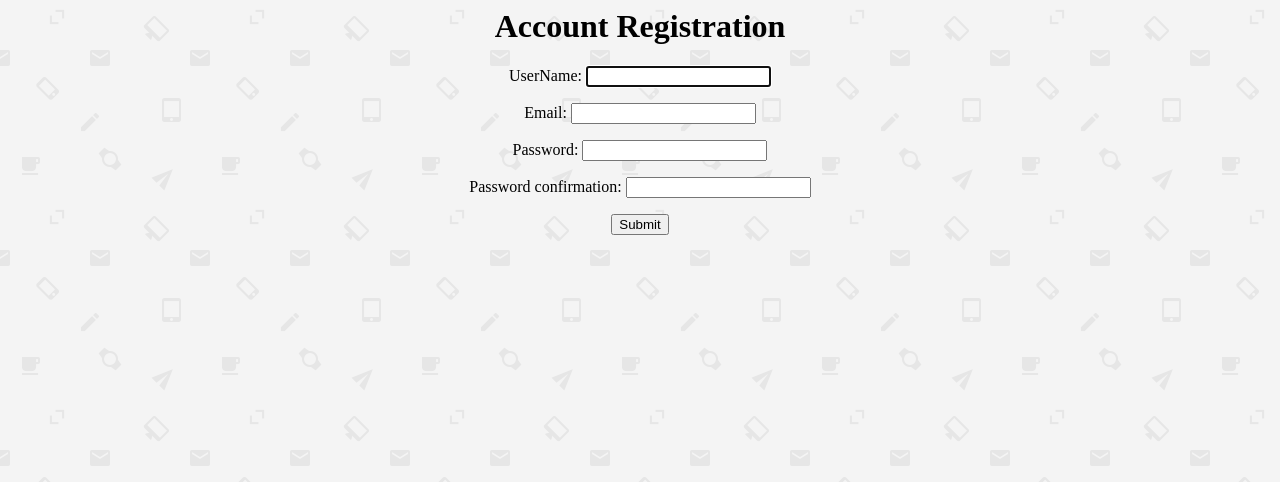
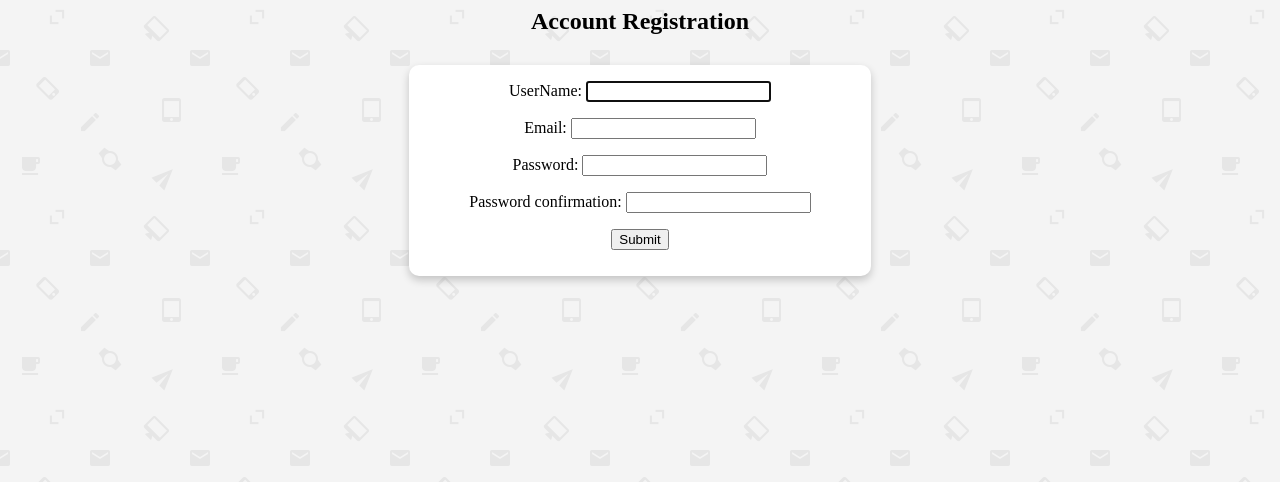
Before and after one commit to j-l5662/Kanban-Site, a Django app: template templates/registration/registration.html in a window 1280 px wide. Shown: the top 482 px of the page. Run offline with Django 3.2, Linux system fonts and the light colour scheme; the template is opened without the code that fills it: values that come from a table or form of the project are taken from there, others are empty; tables that the repository leaves empty hold one stand-in row (values such as "Sample post").

Commit message:
Added the box around the login form

```diff
--- a/accounts/static/accounts/style.css
+++ b/accounts/static/accounts/style.css
@@ -3,6 +3,15 @@
 }
 #login_form {
   text-align: center;
+  float: inherit;
+  display: inline-block;
+  margin-top: 50px;
+  box-shadow: 0 4px 8px 0 rgba(0, 0, 0, 0.2);
+  background-color: #fff;
+  padding: 0px 60px 10px;
+  max-width: 529px;
+  text-align: center;
+  border-radius: 10px;
 }
 
 input[type=submit]:hover {
@@ -13,3 +22,26 @@ input[type=submit]:hover {
 body {
   background-image: url('/static/img/email-pattern.png')
 }
+
+#register_form {
+  text-align: center;
+  float: inherit;
+  display: inline-block;
+  margin-top: 10px;
+  box-shadow: 0 4px 8px 0 rgba(0, 0, 0, 0.2);
+  background-color: #fff;
+  padding: 0px 60px 10px;
+  max-width: 529px;
+  text-align: center;
+  border-radius: 10px;
+}
+
+#field_label {
+    display: inline-block;
+    text-align: left;
+}
+
+#field {
+  display: inline;
+  text-align: right;
+}
--- a/cards/static/cards/style.css
+++ b/cards/static/cards/style.css
@@ -10,6 +10,11 @@ input[value='Save'] {
 body {
   background-image: url('/static/img/email-pattern.png')
 }
+
+#login_page {
+  align: center;
+}
+
 #cancel_button {
     text-align: left;
     margin-left: -30px;
@@ -20,6 +25,7 @@ body {
   margin-top: 10px;
   display: inline-block;
 }
+
 #form {
   display:inline;
 }
--- a/templates/registration/login.html
+++ b/templates/registration/login.html
@@ -1,7 +1,8 @@
 {% load static %}
 <html>
 <link rel="stylesheet" type="text/css" href="{% static 'accounts/style.css' %}">
-  <h2 align ="center">Login Page</h2>
+  <div align=' center'id="login_page">
+    <h2>Login Page</h2>
     <div id="login_form">
       <form method="POST"> {% csrf_token %}
         {% for field in form %}
@@ -19,4 +20,5 @@
         <button type="submit">Login</button>
       </form>
     </div>
+  </div>
 </html>
--- a/templates/registration/registration.html
+++ b/templates/registration/registration.html
@@ -1,14 +1,18 @@
 {% load static %}
 <html>
   <link rel="stylesheet" type="text/css" href="{% static 'accounts/style.css' %}">
-  <h1 align="center">Account Registration</h1>
+  <div id="registration_page" align="center">
+    <h2 >Account Registration</h2>
       <div id="register_form">
         <form action="{% url 'accounts:register_view' %}" method = "POST"> {% csrf_token %}
           {% for field in form %}
           <p>
+            <div id ="field_label">
             {{ field.label_tag}}
+            </div>
+            <div id ="field">
             {{ field }}
-
+            </div>
             {% for error in field.errors %}
               {% if field.help_text %}
               <br>
@@ -21,4 +25,5 @@
           <input type='submit' value='Submit'/>
         </form>
       </div>
+    </div>
 </html>
```
Lines whose indentation alone changed are shown as unchanged.
